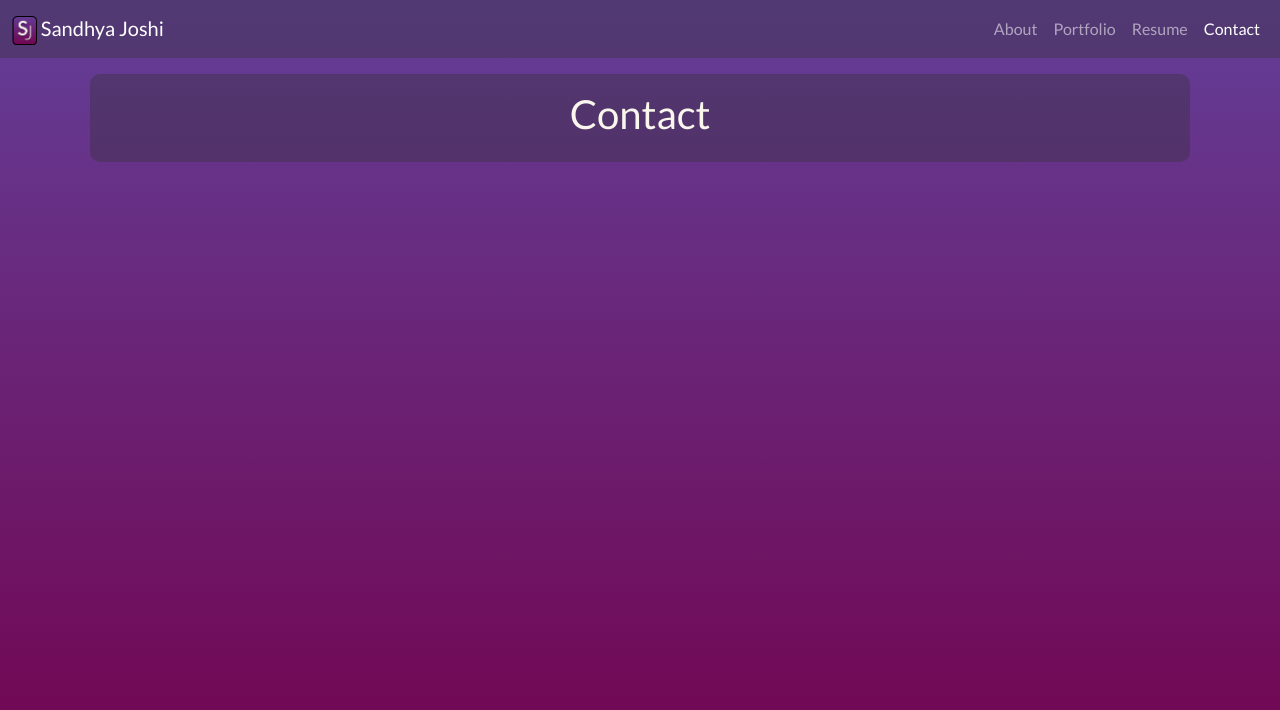
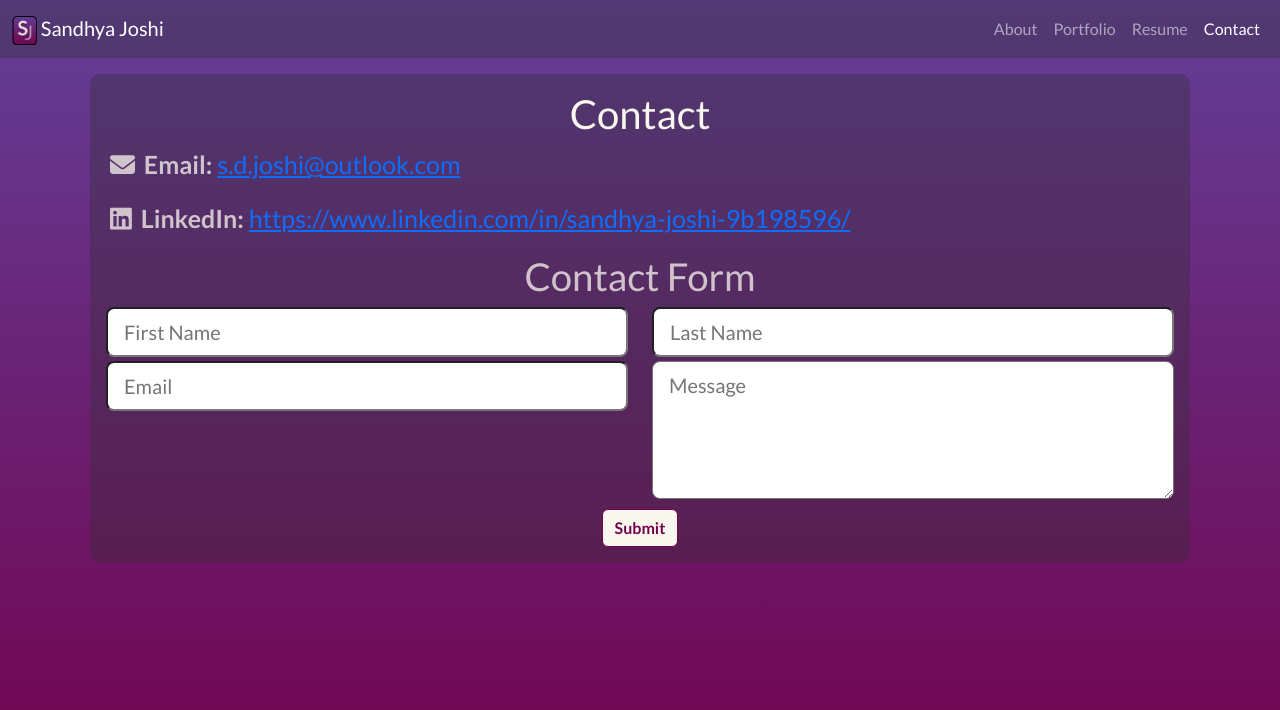
Before and after one commit to sjoshi05/portfolio_website, a plain HTML site: page contact.html in a window 1280 px wide. Drawn offline with nearby package versions, Linux system fonts and the light colour scheme.

Commit message:
added contact information and contact form

```diff
--- a/contact.html
+++ b/contact.html
@@ -22,6 +22,10 @@
       href="https://fonts.googleapis.com/css2?family=Lato:wght@300;400;700&display=swap"
       rel="stylesheet"
     />
+    <script
+      src="https://kit.fontawesome.com/c1b86d4588.js"
+      crossorigin="anonymous"
+    ></script>
     <link rel="stylesheet" href="styles/style.css" />
     <link
       rel="shortcut icon"
@@ -80,8 +84,71 @@
       </div>
     </nav>
     <div class="container d-flex">
-      <div class="page p-3 my-3 mx-2">
+      <div class="page p-3 my-3 mx-2 text-wrap text-break">
         <h1>Contact</h1>
+        <p class="contact-paragraph">
+          <i
+            class="fa-solid fa-envelope m-1"
+            style="color: var(--white-w-opacity)"
+          ></i
+          ><strong> Email:</strong>
+          <a href="mailto:s.d.joshi@outlook.com"> s.d.joshi@outlook.com</a>
+        </p>
+        <p class="contact-paragraph">
+          <i
+            class="fa-brands fa-linkedin m-1"
+            style="color: var(--white-w-opacity)"
+          ></i
+          ><strong> LinkedIn:</strong>
+          <a href="https://www.linkedin.com/in/sandhya-joshi-9b198596/"
+            >https://www.linkedin.com/in/sandhya-joshi-9b198596/</a
+          >
+        </p>
+        <h2>Contact Form</h2>
+        <form action="#">
+          <div class="row">
+            <div class="col-sm-12 col-lg-6 mb-1">
+              <input
+                type="text"
+                name="firstName"
+                id="firstName"
+                placeholder="First Name"
+                class="form-control-lg w-100"
+              />
+            </div>
+            <div class="col-sm-12 col-lg-6 mb-1">
+              <input
+                type="text"
+                name="lastName"
+                id="lastName"
+                placeholder="Last Name"
+                class="form-control-lg w-100"
+              />
+            </div>
+            <div class="col-sm-12 col-lg-6 mb-1">
+              <input
+                type="email"
+                name="email"
+                id="email"
+                placeholder="Email"
+                class="form-control-lg w-100"
+              />
+            </div>
+            <div class="col-sm-12 col-lg-6 mb-1">
+              <textarea
+                type="text"
+                name="message"
+                id="message"
+                placeholder="Message"
+                class="form-control-lg w-100"
+                rows="4"
+              ></textarea>
+            </div>
+            <div class="text-center">
+              <input type="submit" value="Submit" class="btn submit-btn" />
+            </div>
+          </div>
+        </form>
       </div>
     </div>
 
--- a/styles/style.css
+++ b/styles/style.css
@@ -91,3 +91,23 @@ object {
   text-align: left;
   text-indent: 5%;
 }
+
+.contact-paragraph {
+  color: var(--white-with-opacity);
+  font-size: clamp(20px, 3vw, 25px);
+  text-align: left;
+}
+
+.submit-btn {
+  background-color: var(--white);
+  border: 1px solid var(--plum);
+  color: var(--plum);
+  font-weight: bold;
+}
+
+.submit-btn:hover {
+  background-color: var(--plum);
+  border: 1px solid var(--white);
+  color: var(--white);
+  font-weight: bold;
+}
```
